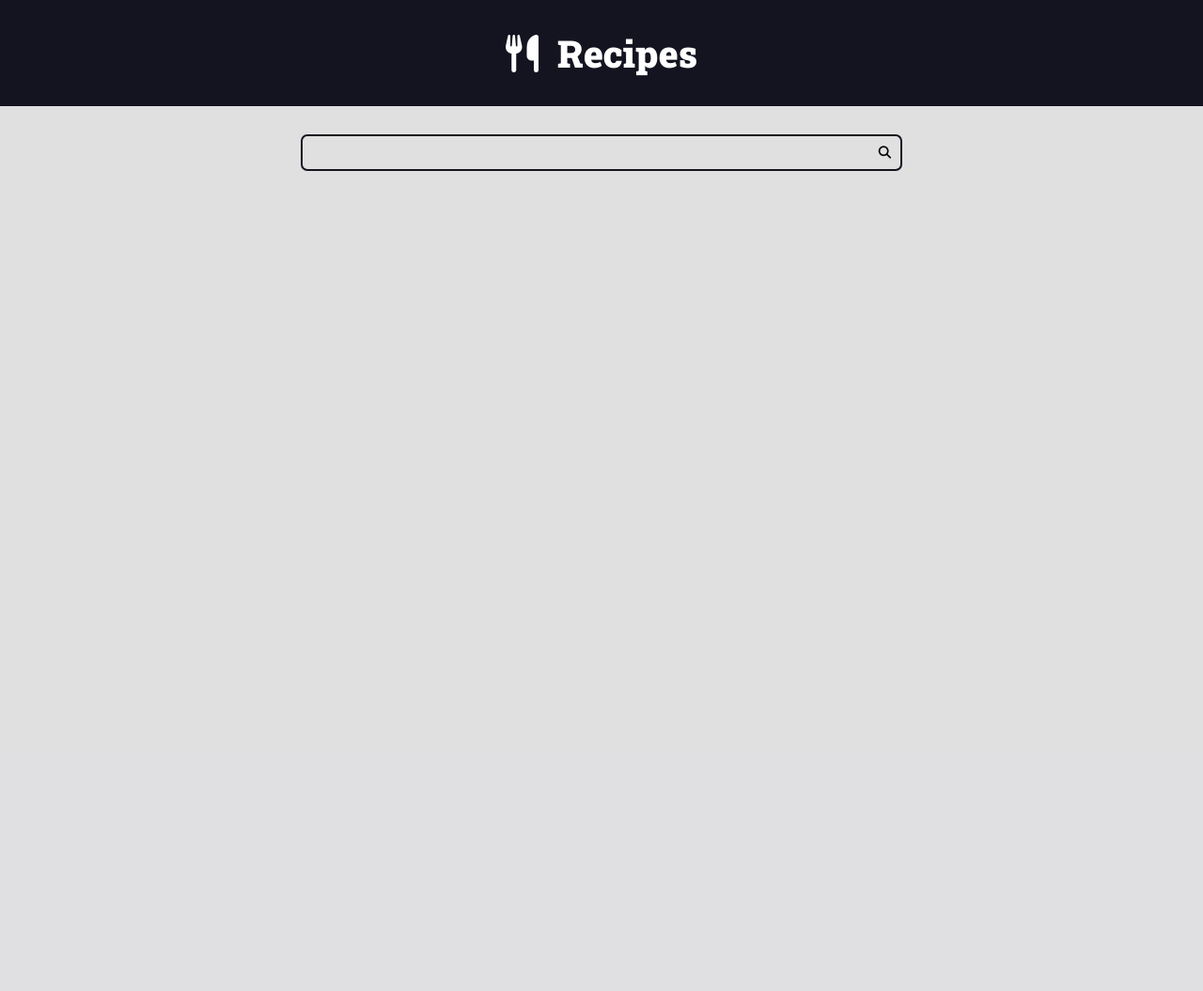
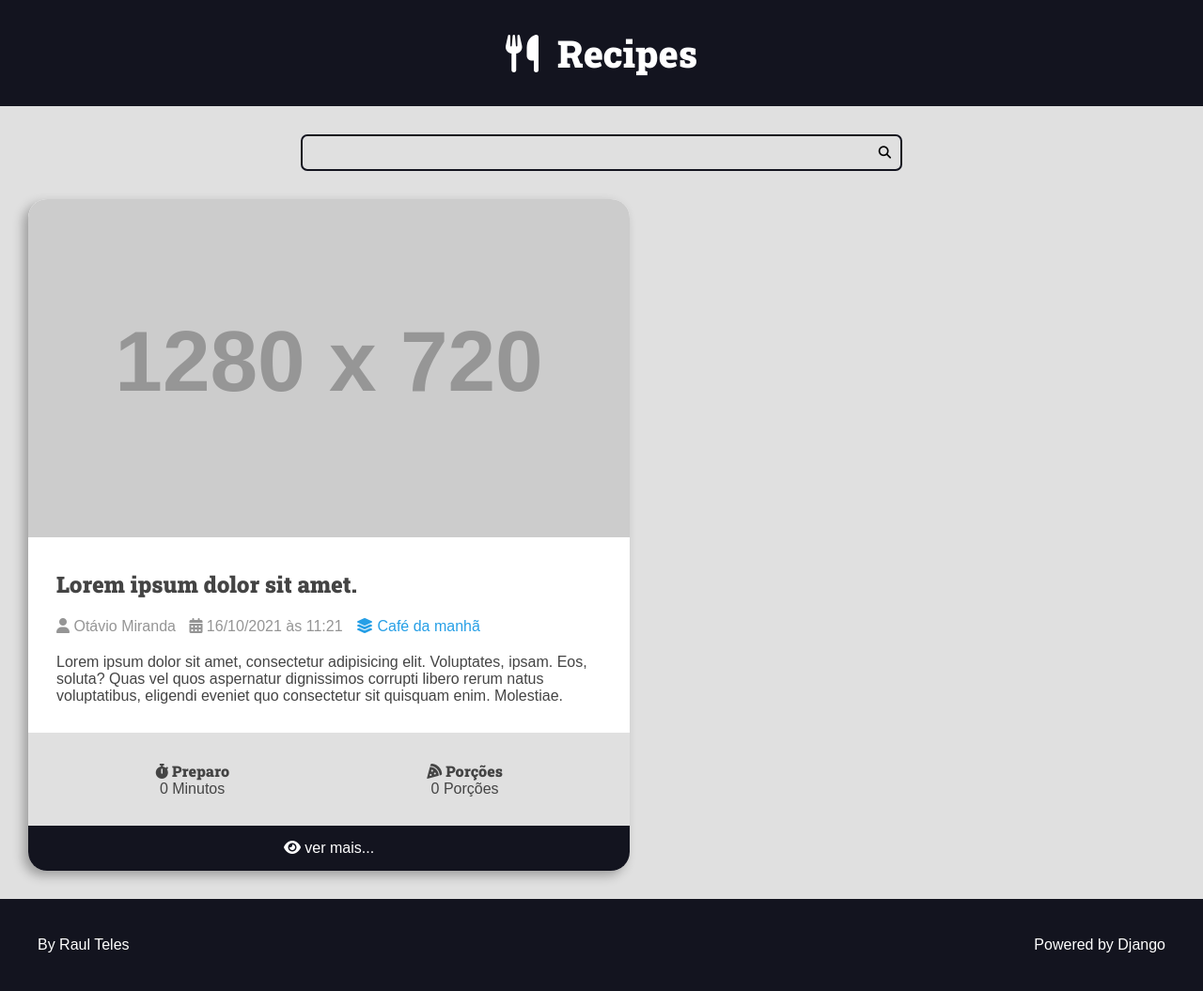
Before and after one commit to RaulTeles/course-django-project1, a Django app: page / in a window 1280 px wide. Shown: the whole page at 94% size. Before the commit the page ends 182 px from the top, so only its background shows below. Run offline with Django 5.2, Linux system fonts and the light colour scheme; grey boxes labelled with a size stand in for pictures from a placeholder-image service; some libraries are stand-ins or nearby versions.

Commit message:
Finalizando estilo da Pagina

```diff
--- a/recipes/templates/recipes/pages/home.html
+++ b/recipes/templates/recipes/pages/home.html
@@ -2,13 +2,17 @@
 
 <body>
     {% include "recipes/partials/_header.html" %}
-    <div class="search-container">
-        <div class="container">
-            <form action="" class="search-form">
-                <input type="search" class="search-input" name="search">
-                <button type="submit" class="search-button"><i class="fas fa-search"></i></button>
-            </form>
+    {% include "recipes/partials/_search.html" %}
+
+    <main class="main-content-container">
+        <div class="main-content main-content-list container">
+            {% include "recipes/partials/_recipes.html" %}
         </div>
-    </div>
+
+    </main>
+
+    {% include "recipes/partials/_footer.html" %}
+
+
 </body>
 </html>
--- /dev/null
+++ b/recipes/templates/recipes/partials/_footer.html
@@ -0,0 +1,9 @@
+<footer class="main-footer">
+    <div class="developer">
+      <a href="https://www.otaviomiranda.com.br/" target="_blank" rel="noreferrer noopener">By Raul Teles</a>
+    </div>
+
+    <div class="powered">
+      <a href="https://www.djangoproject.com/" target="_blank" rel="noreferrer noopener">Powered by Django</a>
+    </div>
+  </footer>
--- a/recipes/templates/recipes/partials/_head.html
+++ b/recipes/templates/recipes/partials/_head.html
@@ -67,6 +67,7 @@
             font-size: 1.6rem;
             font-family: var(--font-primary);
             background: var(--color-gray-1);
+            color: var(--color-dark-text);
         }
 
         h1,h2,h3,h4,h5,h6 {
@@ -142,6 +143,121 @@
         .search-form:focus-within .search-button {
             color: var(--color-primary);
         }
+
+        .main-content{
+            padding-top: 0;
+        }
+
+        .main-content-list{
+            display: grid;
+            /* deixando as colunas responsivas, repetindo auto definindo 340px, se não couber irá definir um frame inteiro */
+            grid-template-columns: repeat(auto-fit, minmax(340px, 1fr));
+            gap: var(--spacing-gutter-medium);
+        }
+
+        .recipe{
+            background: var(--color-white);
+            box-shadow: -5px 5px 12px rgba(0, 0, 0, .3);
+            transform: scale(1);
+            transition: all 300ms ease-in-out;
+            border-radius: 2rem;
+            overflow: hidden;
+        }
+
+        .recipe img{
+            max-width: 100%;
+        }
+
+        .recipe-list-item{
+            max-width: 64rem;
+        }
+
+        .recipe-list-item:hover{
+            transform: scale(1.03);
+            box-shadow: -8px 8px 17px rgba(0, 0, 0, .3);
+        }
+
+        .recipe-title-container{
+            padding: var(--spacing-gutter-medium);
+            padding-bottom: 2rem
+        }
+
+        .recipe-author{
+            padding: 0 var(--spacing-gutter-medium);
+        }
+
+        .recipe-author a{
+            color: var(--color-primary);
+            transition: all 300ms ease-in-out;
+            text-decoration: none;
+        }
+
+        .recipe-author a:hover{
+            color: var(--color-primary-dark);
+        }
+
+        .recipe-content{
+            padding: var(--spacing-gutter-medium);
+            padding-top: 2rem
+        }
+
+        .recipe-author-item{
+            color: var(--color-gray-4);
+            margin-right: 1rem;
+        }
+
+        .recipe-meta-container{
+            display: flex;
+            flex-flow: row wrap;
+            padding: var(--spacing-gutter-medium);
+            background: var(--color-gray-1);
+        }
+
+        .recipe-meta{
+            display: flex;
+            flex-flow: column nowrap;
+            flex-shrink: 1;
+            flex-grow: 1;
+            text-align: center;
+        }
+
+        .recipe-meta-title{
+            font-size: 1.6rem;
+        }
+
+        .recipe-footer a{
+            background: var(--color-primary-dark);
+            display: block;
+            color: var(--color-white);
+            text-decoration: none;
+            text-align: center;
+            padding: 1.5rem var(--spacing-gutter-medium);
+            transition: all 300ms ease-in-out;
+        }
+
+        .recipe-footer a:hover{
+            filter: brightness(2);
+        }
+
+        .main-footer{
+            display: flex;
+            align-items: center;
+            justify-content: space-between;
+            background: var(--color-primary-dark);
+            color: var(--color-white);
+            padding: var(--spacing-gutter-large);
+        }
+
+        .main-footer a{
+            text-decoration: none;
+            color: var(--color-white);
+            transition: all 300ms ease-in-out;
+        }
+
+        .main-footer a:hover{
+            filter: brightness(.8);
+
+        }
     </style>
 
 </head>
--- /dev/null
+++ b/recipes/templates/recipes/partials/_recipes.html
@@ -0,0 +1,54 @@
+<div class="recipe recipe-list-item">
+    <div class="recipe-cover">
+        <img src="https://placehold.co/1280x720/269fe6/.png" alt="Imagem temporaria">
+    </div>
+    <div class="recipe-title-container">
+        <h2 class="recipe-title">
+            Lorem ipsum dolor sit amet.
+        </h2>
+    </div>
+
+    <div class="recipe-author">
+        <span class="recipe-author-item">
+            <i class="fas fa-user"></i>
+            Otávio Miranda
+        </span>
+        <span class="recipe-author-item">
+            <i class="fas fa-calendar-alt"></i>
+            16/10/2021 às 11:21
+        </span>
+        <span class="recipe-author-item">
+            <a href="/recipes/category/cafe-da-manha/">
+                <i class="fas fa-layer-group"></i>
+                <span>Café da manhã</span>
+            </a>
+        </span>
+    </div>
+
+    <div class="recipe-content">
+        <p>Lorem ipsum dolor sit amet, consectetur adipisicing elit. Voluptates, ipsam. Eos, soluta? Quas vel quos aspernatur dignissimos corrupti libero rerum natus voluptatibus, eligendi eveniet quo consectetur sit quisquam enim. Molestiae.</p>
+    </div>
+
+    <div class="recipe-meta-container">
+        <div class="recipe-meta recipe-preparation">
+            <h3 class="recipe-meta-title"><i class="fas fa-stopwatch"></i> Preparo</h3>
+            <div class="recipe-meta-text">
+                0 Minutos
+            </div>
+        </div>
+        <div class="recipe-meta recipe-servings">
+            <h3 class="recipe-meta-title"><i class="fas fa-pizza-slice"></i> Porções</h3>
+            <div class="recipe-meta-text">
+                0 Porções
+            </div>
+        </div>
+    </div>
+
+    <footer class="recipe-footer">
+        <a class="recipe-read-more button button-dark button-full-width" href="/recipes/3/">
+            <i class="fas fa-eye"></i>
+            <span>ver mais...</span>
+        </a>
+    </footer>
+
+</div>
--- /dev/null
+++ b/recipes/templates/recipes/partials/_search.html
@@ -0,0 +1,8 @@
+<div class="search-container">
+    <div class="container">
+        <form action="" class="search-form">
+            <input type="search" class="search-input" name="search">
+            <button type="submit" class="search-button"><i class="fas fa-search"></i></button>
+        </form>
+    </div>
+</div>
```
